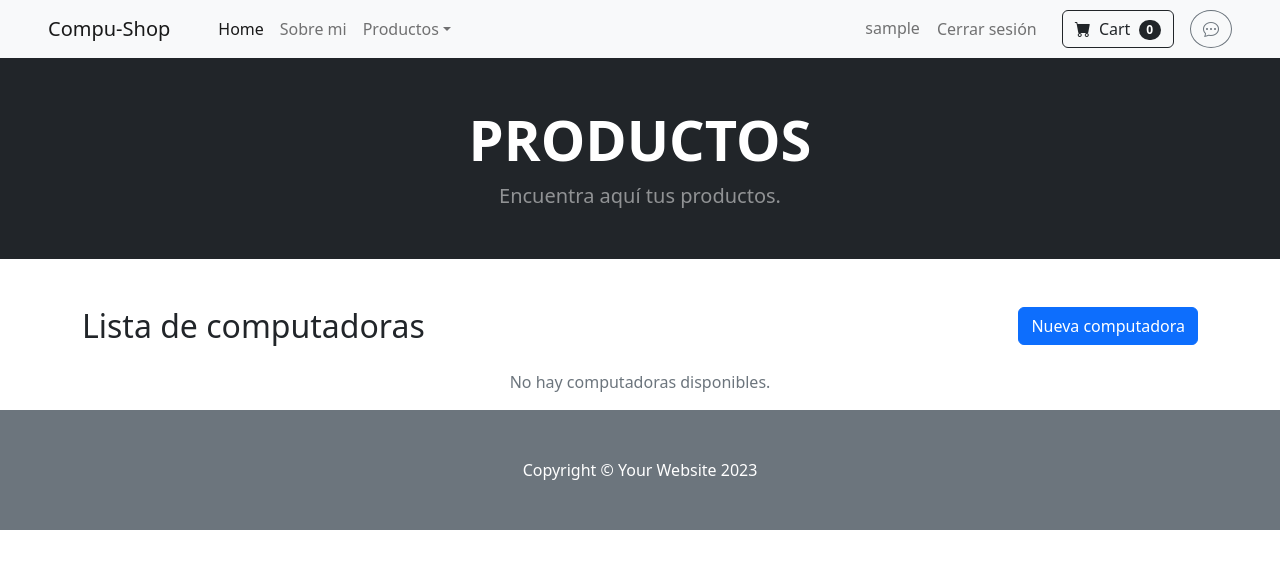
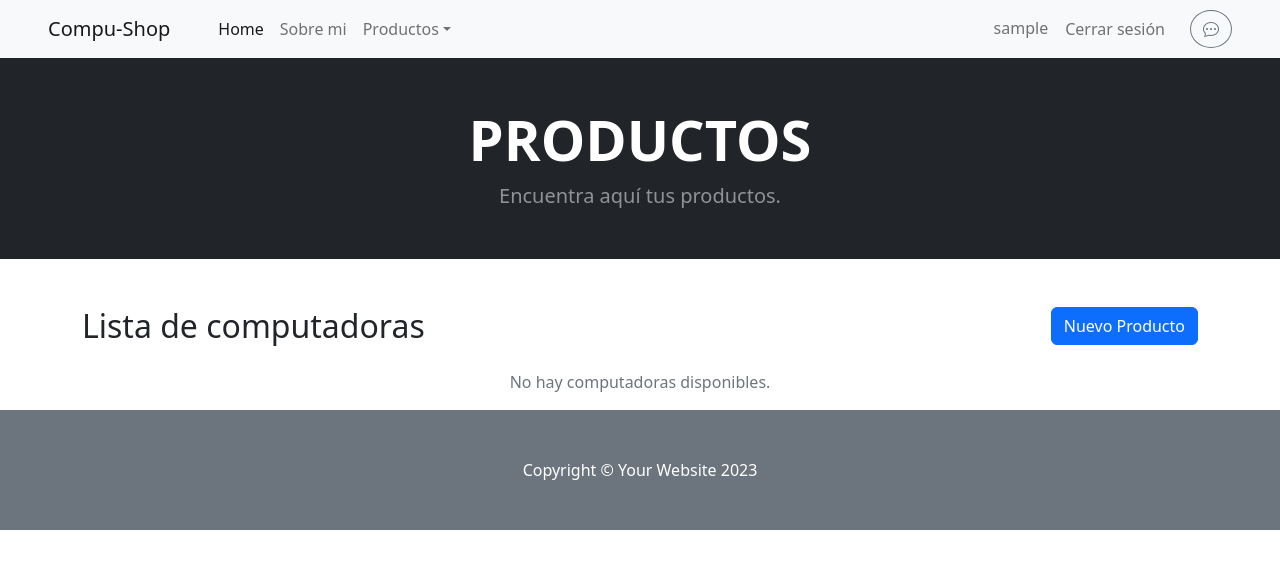
Before and after one commit to LautaroAguila/Aguilar-Entrega, a Django app: page /productos/computadoras/ in a window 1280 px wide. Shown: the top 569 px of the page. Run offline with Django 5.2, Linux system fonts and the light colour scheme; the visitor is signed in with stand-in values (Sample User, id 1); data that the repository does not hold is empty; some libraries are stand-ins or nearby versions.

Commit message:
eliminacion de  carrito y comentarios

```diff
--- a/inicio/templates/inicio/index.html
+++ b/inicio/templates/inicio/index.html
@@ -15,9 +15,6 @@
 {% endblock header %}
 
 {% block main %}
-    <!-- Hero Section -->
-
-    <!-- Productos Destacados -->
     <section class="container my-5">
         <h2 class="text-center mb-4">Productos Destacados</h2>
         <div class="row">
--- a/productos/templates/productos/computadora/crear_computadora.html
+++ b/productos/templates/productos/computadora/crear_computadora.html
@@ -23,7 +23,6 @@
                         {% csrf_token %}
 
                         <div class="mb-3">
-                            <!-- Render form fields -->
                             {{ form.as_p }}
                         </div>
 
--- a/productos/templates/productos/computadora/editar_computadora.html
+++ b/productos/templates/productos/computadora/editar_computadora.html
@@ -23,7 +23,6 @@
                         {% csrf_token %}
 
                         <div class="mb-3">
-                            <!-- Render form fields -->
                             {{ form.as_p }}
                         </div>
 
--- a/productos/templates/productos/computadora/listado_computadoras.html
+++ b/productos/templates/productos/computadora/listado_computadoras.html
@@ -16,15 +16,13 @@
     <div class="d-flex justify-content-between align-items-center mb-3">
         <h2 class="mb-0">Lista de computadoras</h2>
         {% if request.user.is_superuser %}
-            <a href="{% url 'productos:crear_computadora' %}" class="btn btn-primary">Nueva computadora</a>
+            <a href="{% url 'productos:crear_computadora' %}" class="btn btn-primary">Nuevo Producto</a>
         {% endif %}
     </div>
 
     {% if computadoras %}
-        <!-- Usamos row para crear una fila de Bootstrap -->
         <div class="row row-cols-1 row-cols-md-3 g-4">
             {% for computadora in computadoras %}
-                <!-- Cada computadora será una columna -->
                 <div class="col">
                     <div class="card h-100">
                         {% if computadora.imagen %}
--- a/productos/templates/productos/computadora/ver_computadora.html
+++ b/productos/templates/productos/computadora/ver_computadora.html
@@ -18,7 +18,6 @@
         </div>
         <div class="card-body">
             <div class="row">
-                <!-- Imagen a la izquierda -->
                 <div class="col-md-4">
                     {% if computadora.imagen %}
                         <img src="{{ computadora.imagen.url }}" alt="Imagen de {{ computadora.nombre }}" class="img-fluid rounded" style="object-fit: cover; width: 100%;">
@@ -27,7 +26,6 @@
                     {% endif %}
                 </div>
 
-                <!-- Características a la derecha -->
                 <div class="col-md-8">
                     <ul class="list-group list-group-flush">
                         <li class="list-group-item"><strong>CPU:</strong> {{ computadora.cpu }}</li>
--- a/productos/templates/productos/notebook/crear_notebook.html
+++ b/productos/templates/productos/notebook/crear_notebook.html
@@ -23,7 +23,6 @@
                         {% csrf_token %}
 
                         <div class="mb-3">
-                            <!-- Render form fields -->
                             {{ form.as_p }}
                         </div>
 
--- a/productos/templates/productos/notebook/editar_notebook.html
+++ b/productos/templates/productos/notebook/editar_notebook.html
@@ -23,7 +23,6 @@
                         {% csrf_token %}
 
                         <div class="mb-3">
-                            <!-- Render form fields -->
                             {{ form.as_p }}
                         </div>
 
--- a/productos/templates/productos/notebook/listado_notebooks.html
+++ b/productos/templates/productos/notebook/listado_notebooks.html
@@ -16,15 +16,13 @@
     <div class="d-flex justify-content-between align-items-center mb-3">
         <h2 class="mb-0">Lista de notebooks</h2>
         {% if request.user.is_superuser %}
-            <a href="{% url 'productos:crear_notebook' %}" class="btn btn-primary">Nueva notebook</a>
+            <a href="{% url 'productos:crear_notebook' %}" class="btn btn-primary">Nuevo Producto</a>
         {% endif %}
     </div>
 
     {% if notebooks %}
-        <!-- Usamos row para crear una fila de Bootstrap -->
         <div class="row row-cols-1 row-cols-md-3 g-4">
             {% for notebook in notebooks %}
-                <!-- Cada notebook será una columna con espacio ajustado automáticamente -->
                 <div class="col d-flex justify-content-between">
                     <div class="card" style="width: 100%;">
                         {% if notebook.imagen %}
--- a/productos/templates/productos/notebook/ver_notebook.html
+++ b/productos/templates/productos/notebook/ver_notebook.html
@@ -18,7 +18,6 @@
         </div>
         <div class="card-body">
             <div class="row">
-                <!-- Imagen a la izquierda -->
                 <div class="col-md-4">
                     {% if notebook.imagen %}
                         <img src="{{ notebook.imagen.url }}" alt="Imagen de {{ notebook.nombre }}" class="img-fluid rounded" style="object-fit: cover; width: 100%;">
@@ -27,7 +26,6 @@
                     {% endif %}
                 </div>
 
-                <!-- Especificaciones a la derecha -->
                 <div class="col-md-8">
                     <ul class="list-group list-group-flush">
                         <li class="list-group-item"><strong>Marca:</strong> {{ notebook.marca }}</li>
--- a/templates/base.html
+++ b/templates/base.html
@@ -11,15 +11,15 @@
                 BASE
             {% endblock title_head %}
         </title>
-        <!-- Favicon-->
+
         <link rel="icon" type="image/x-icon" href={% static "assets/favicon.ico" %} />
-        <!-- Bootstrap icons-->
+
         <link href="https://cdn.jsdelivr.net/npm/bootstrap-icons@1.5.0/font/bootstrap-icons.css" rel="stylesheet" />
-        <!-- Core theme CSS (includes Bootstrap)-->
+
         <link href={% static "css/styles.css" %} rel="stylesheet" />
     </head>
     <body>
-        <!-- Navigation-->
+
         <nav class="navbar navbar-expand-lg navbar-light bg-light">
             <div class="container-fluid px-4 px-lg-5">
                 <a class="navbar-brand" href={% url "inicio:inicio" %}>Compu-Shop</a>
@@ -39,7 +39,7 @@
                         </li>
                     </ul>
 
-                    <!-- User info aligned to the right -->
+
                     <ul class="navbar-nav ms-auto">
                         {% if request.user.is_authenticated %}
                             <li class="nav-item">
@@ -62,14 +62,7 @@
                         {% endif %}
                     </ul>
 
-                    <!-- Cart button stays on the right -->
-                    <form class="d-flex ms-3">
-                        <button class="btn btn-outline-dark" type="submit">
-                            <i class="bi-cart-fill me-1"></i>
-                            Cart
-                            <span class="badge bg-dark text-white ms-1 rounded-pill">0</span>
-                        </button>
-                    </form>
+
 
                     {% if request.user.id %}
                         <a href={% url 'usuarios:chat' request.user.id %} class="btn btn-outline-secondary ms-3" style="border-radius: 50%;">
@@ -83,7 +76,7 @@
             </div>
         </nav>
 
-        <!-- Header-->
+
         {% block header %}
             <header class="bg-dark py-5">
                 <div class="container text-center text-white">
@@ -104,16 +97,16 @@
             {% endblock main %}
         </main>
 
-        <!-- Footer-->
+
         <footer class="py-5 bg-secondary">
             <div class="container">
                 <p class="m-0 text-center text-white">Copyright &copy; Your Website 2023</p>
             </div>
         </footer>
 
-        <!-- Bootstrap core JS-->
+
         <script src="https://cdn.jsdelivr.net/npm/bootstrap@5.2.3/dist/js/bootstrap.bundle.min.js"></script>
-        <!-- Core theme JS-->
+
         <script src={% static "js/scripts.js" %}></script>
     </body>
 </html>
--- a/usuarios/templates/chats/chat.html
+++ b/usuarios/templates/chats/chat.html
@@ -21,7 +21,6 @@ CHAT
 {% block main %}
 <div class="container py-5">
     <div class="row">
-        <!-- Lista de usuarios -->
         <div class="col-md-4 mb-4">
             <h3 class="mb-3">Usuarios:</h3>
             <ul class="list-group">
@@ -35,7 +34,6 @@ CHAT
             </ul>
         </div>
 
-        <!-- Chat con el destinatario seleccionado -->
         <div class="col-md-8">
             {% if destinatario %}
                 <div class="card">
@@ -43,7 +41,7 @@ CHAT
                         <h4>Conversación con {{ destinatario.username }}</h4>
                     </div>
                     <div class="card-body chat-box" style="max-height: 400px; overflow-y: auto;">
-                        <!-- Mostrar mensajes -->
+
                         {% for mensaje in mensajes %}
                             <div class="mb-3 {% if mensaje.remitente == user %}text-end{% endif %}">
                                 <p><strong>{{ mensaje.remitente.username }}:</strong> {{ mensaje.contenido }}</p>
@@ -52,7 +50,6 @@ CHAT
                         {% endfor %}
                     </div>
                     <div class="card-footer">
-                        <!-- Formulario para enviar mensajes -->
                         <form method="post" class="d-flex">
                             {% csrf_token %}
                             {{ form.as_p }}
--- a/usuarios/templates/usuarios/login.html
+++ b/usuarios/templates/usuarios/login.html
@@ -16,10 +16,9 @@ Login
                     <form action={% url "usuarios:login" %} method="post">
                         {% csrf_token %}
 
-                        <!-- Render form fields -->
                         {{ form.as_p }}
 
-                        <!-- Submit button -->
+
                         <div class="d-grid gap-2">
                             <button type="submit" class="btn btn-primary">Iniciar Sesión</button>
                         </div>
--- a/usuarios/templates/usuarios/register.html
+++ b/usuarios/templates/usuarios/register.html
@@ -16,10 +16,10 @@ Registrarse
                     <form action={% url "usuarios:register" %} method="post">
                         {% csrf_token %}
 
-                        <!-- Render form fields -->
+
                         {{ form.as_p }}
 
-                        <!-- Submit button -->
+
                         <div class="d-grid gap-2">
                             <button type="submit" class="btn btn-primary">Registrarse</button>
                         </div>
```
